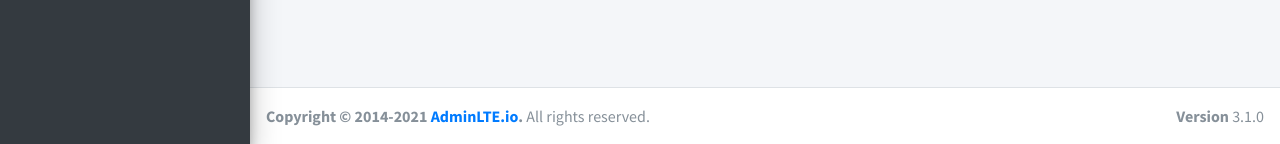
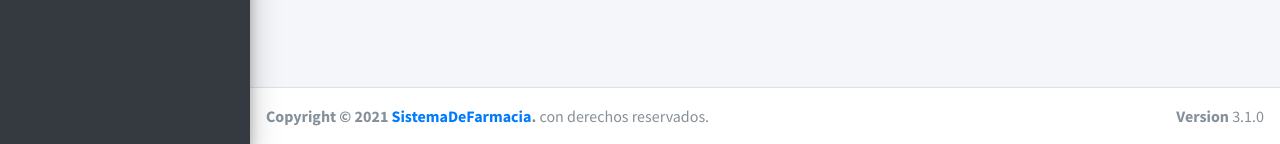
Before and after one commit to jhona-tam/Farmacia, a PHP site: page /vista/adm_catalogo.php in a window 1280 px wide. Shown: the part 656-800 px from the top of the page. Run offline with PHP 8.4, Linux system fonts and the light colour scheme; the visitor is signed in with stand-in values (Sample User, id 1); some libraries are stand-ins or nearby versions.

Commit message:
modifique footer

```diff
--- a/vista/layouts/footer.php
+++ b/vista/layouts/footer.php
@@ -2,7 +2,7 @@
     <div class="float-right d-none d-sm-block">
       <b>Version</b> 3.1.0
     </div>
-    <strong>Copyright &copy; 2014-2021 <a href="https://adminlte.io">AdminLTE.io</a>.</strong> All rights reserved.
+    <strong>Copyright &copy; 2021 <a href="https://adminlte.io">SistemaDeFarmacia</a>.</strong> con derechos reservados.
   </footer>
 </div>
 <!-- ./wrapper -->
```
